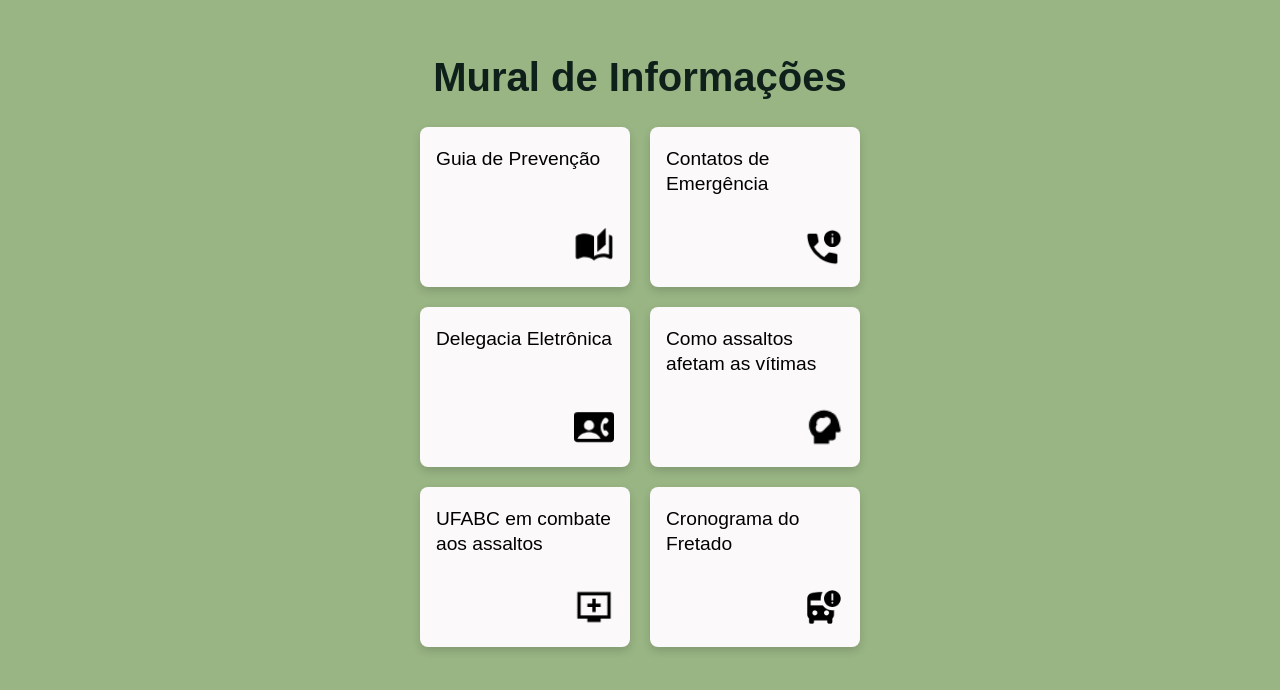
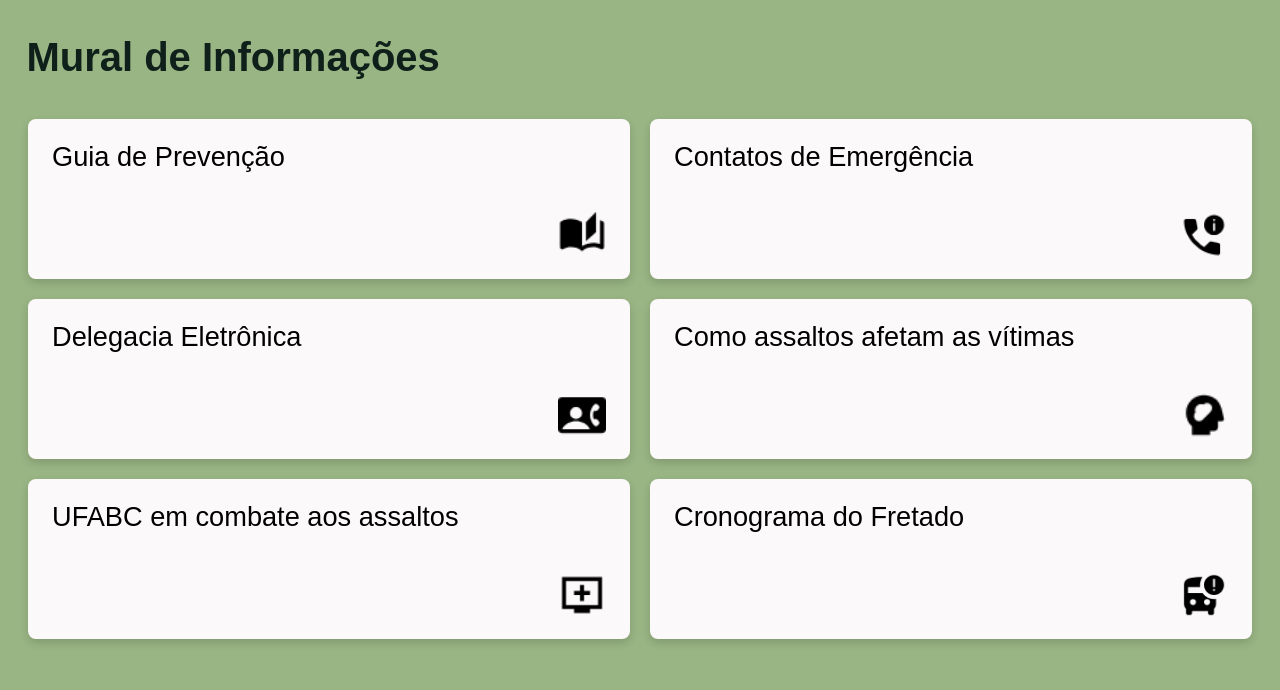
Before and after one commit to Mi-sheep/projeto_dirigido, a React (Vite) app: page /murals in a window 1280 px wide. Shown: the top 690 px of the page. Built offline with nearby package versions, Linux system fonts and the light colour scheme; a web font is replaced by a local one.

Commit message:
Adição de detalhes nos botões da página do mapa, responsividade do mural de informações

```diff
--- a/src/pages/Map.jsx
+++ b/src/pages/Map.jsx
@@ -60,6 +60,10 @@ h2 {
   cursor: pointer;
   width: 3.5rem;
   height: 3.5rem;
+
+  &:hover {
+      transform: scale(1.02);
+    }
 }
 
 .config{
@@ -71,6 +75,7 @@ h2 {
   height: 3.5rem;
   width: 3.5rem;
   border-radius: 50%;
+  box-shadow: 0 2px 8px rgba(0, 0, 0, 0.3);
 }
 
 .map {
@@ -92,6 +97,10 @@ h2 {
   border-radius: 0.2rem;
   background-color: ${theme.botaoVoltar};
   cursor: pointer;
+
+  &:hover {
+      transform: scale(1.02);
+    }
 }
 
 .cluster-icon {
@@ -141,6 +150,11 @@ h2 {
   align-items: center;
   padding: 0.5rem 0;
   margin-bottom: 1.25rem;
+  box-shadow: 0 2px 8px rgba(0, 0, 0, 0.3);
+
+  &:hover {
+      transform: scale(1.02);
+    }
 }
 
 .botaoQuadrado{
@@ -156,6 +170,11 @@ h2 {
   align-items: center;
   padding: 0.5rem 0;
   margin-bottom: 1.25rem;
+  box-shadow: 0 2px 8px rgba(0, 0, 0, 0.3);
+
+  &:hover {
+      transform: scale(1.02);
+    }
 }
 
 @media(min-width:800px) {
--- a/src/pages/MuralS.jsx
+++ b/src/pages/MuralS.jsx
@@ -30,21 +30,11 @@ const Container = styled.div`
     align-items: flex-start;
     justify-content: center;
     position: relative;
-    margin-bottom: 1.5;
     padding-top: 0.5rem;
-
-    a {
-      display: flex;
-      text-decoration: none;
-      position: absolute;
-      left: 0;
-      top: 0.5rem;
-      z-index: 5;
-    }
 
     .titulo {
       text-align: center;
-      padding-left: 0 3.5rem;
+      padding-left: 3.5rem;
       box-sizing: border-box;
       flex: 1;
     }
@@ -103,6 +93,58 @@ const Container = styled.div`
       width: 2.5rem;
       height: 2.5rem;
       object-fit: contain;
+    }
+  }
+
+  @media(min-width:800px) {
+    max-width: none;
+    align-items: normal;
+    padding-top: 0;
+
+    header{
+      width: 100%;
+      display: flex;
+      align-items: center;
+      justify-content: flex-start;
+
+      .titulo {
+        text-align: left;
+        margit-right: auto;
+        padding-left: 0.4rem;
+        flex: 0 1 auto;
+      }
+    }
+
+    .cartaoMural {
+      background-color: ${theme.fundoCards};
+      border: none;
+      border-radius: 0.5rem;
+      padding: 1.25rem 1.5rem;
+      width: 100%;
+
+      span {
+        color: ${theme.texto};
+        font-size: 1.7rem;
+        font-weight: 500;
+        line-height: 1.3;
+      }
+    }
+
+    .botoesM {
+      padding: 0.75rem 0.5rem;
+    }
+
+    .icon-container {
+      width: 100%;
+      display: flex;
+      justify-content: flex-end;
+      margin-top: auto;
+
+      img {
+        width: 3rem;
+        height: 3rem;
+        object-fit: contain;
+      }
     }
   }
 `;
```
